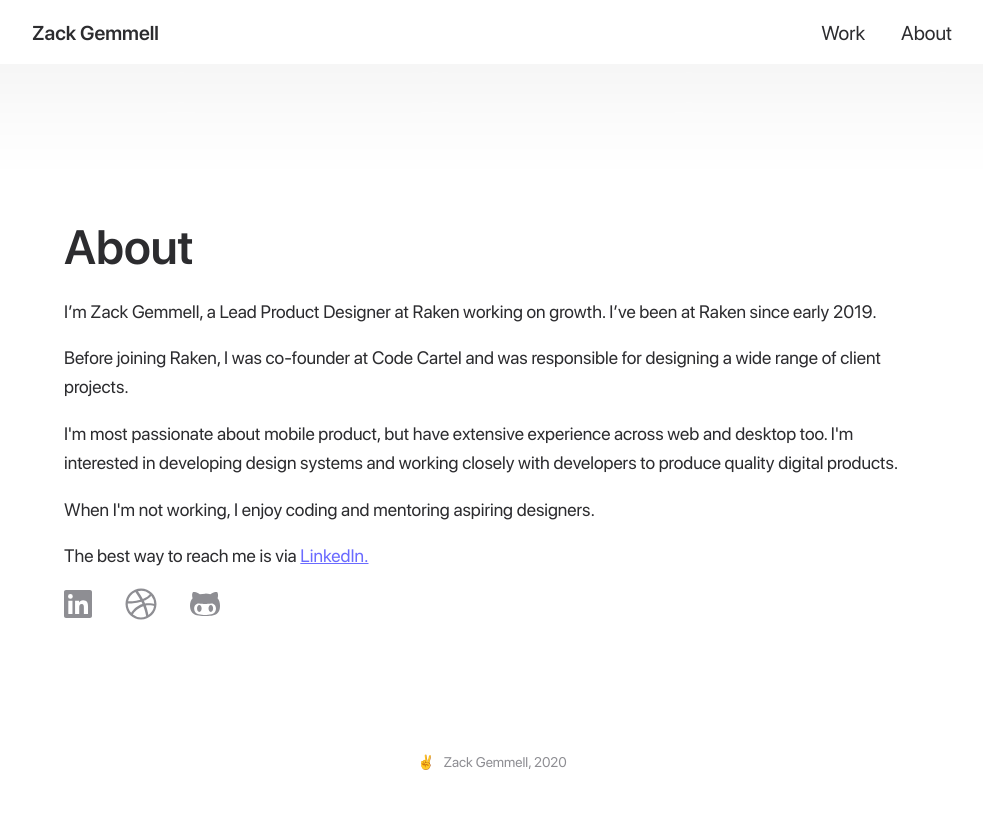
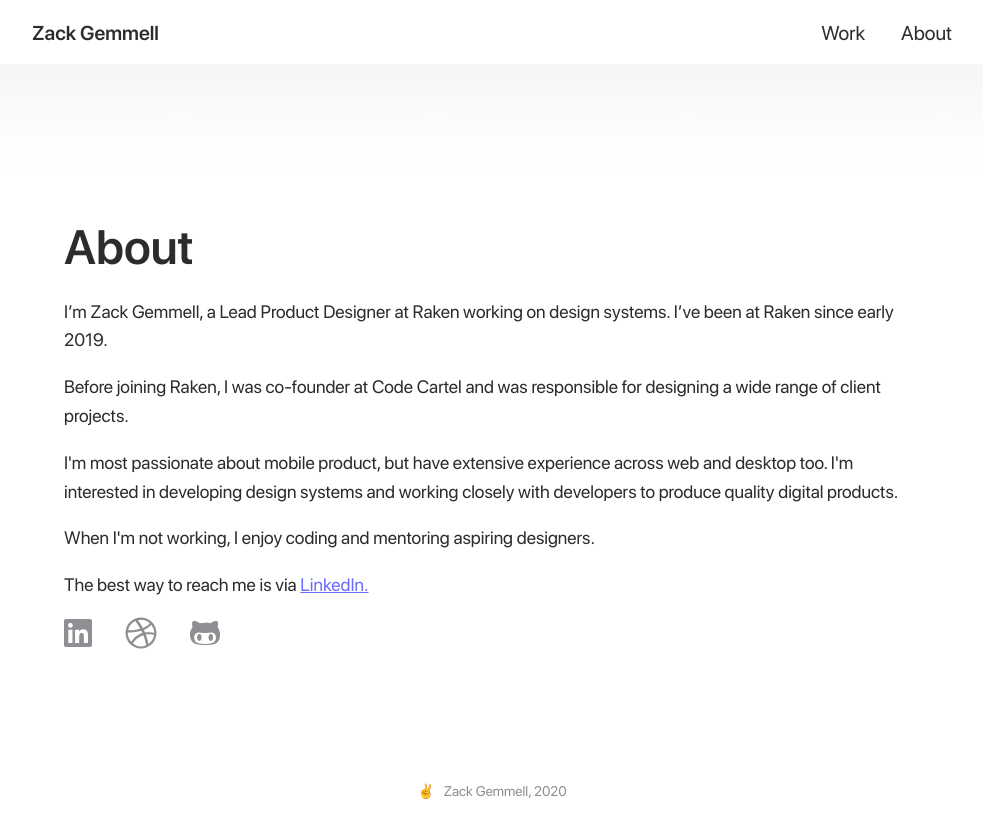
Before and after one commit to zackgemmell/portfolio-2020, a Jekyll site: the page built from index.markdown, in a window 1280 px wide and 900 px high, scrolled down 1778 px. Shown: the top 838 px of the window, without its empty margins (148-1131 px from the left). Built offline with Jekyll 4.4.1, drawn with Linux system fonts in a browser that asks for light colours; nearby versions of some CDN libraries; our own code applies the rules of GitHub Pages for plain Markdown files; some of the changed lines change nothing that is shown; some of the changed text lies outside the part shown.

Commit message:
Fixes metadata

```diff
--- a/_layouts/home.html
+++ b/_layouts/home.html
@@ -1,6 +1,6 @@
 ---
 title: Zack Gemmell
-summary: Zack Gemmell is product designer living and working in San Diego, California.
+summary: Zack Gemmell is a product designer living and working in San Diego, California.
 ---
 
 
@@ -15,8 +15,8 @@
                    <h1 class="intro-greeting">Hi, I'm Zack.</h1>
                    <span class="intro-bio">
                        A product designer<br>
-                       focused on business<br>
-                       growth through design.</span>
+                       focused on growth<br>
+                       through design.</span>
                 </section>
                 <div class="intro-scroll">
                    <div></div>
@@ -43,7 +43,7 @@
              <h2 class="home-section-title">About</h2>
              <section class="about-main">
                  <p>
-                 I’m Zack Gemmell, a Lead Product Designer at Raken working on growth. I’ve been at Raken since early 2019.
+                 I’m Zack Gemmell, a Lead Product Designer at Raken working on design systems. I’ve been at Raken since early 2019.
                  </p>
                  <p>
                  Before joining Raken, I was co-founder at Code Cartel and was responsible for designing a wide range of client projects.
--- a/index.markdown
+++ b/index.markdown
@@ -5,5 +5,5 @@
 layout: home
 ---
 
-# Hi I'm Zack.
-# A product designer working on design systems.
+# Zack Gemmell
+## A product designer focused on growth through design.
```
